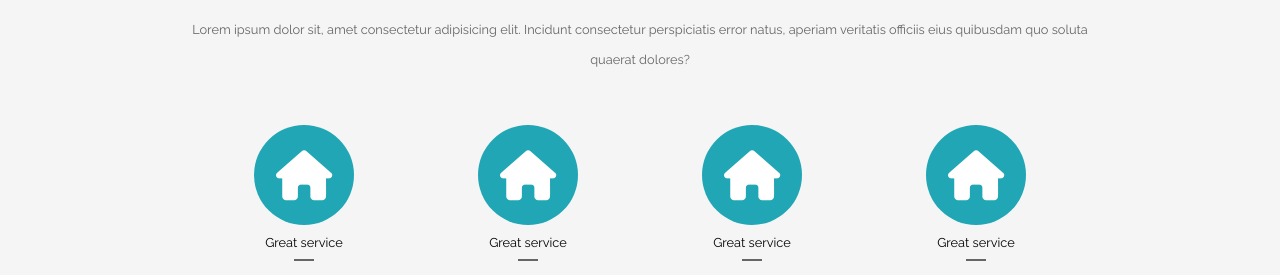
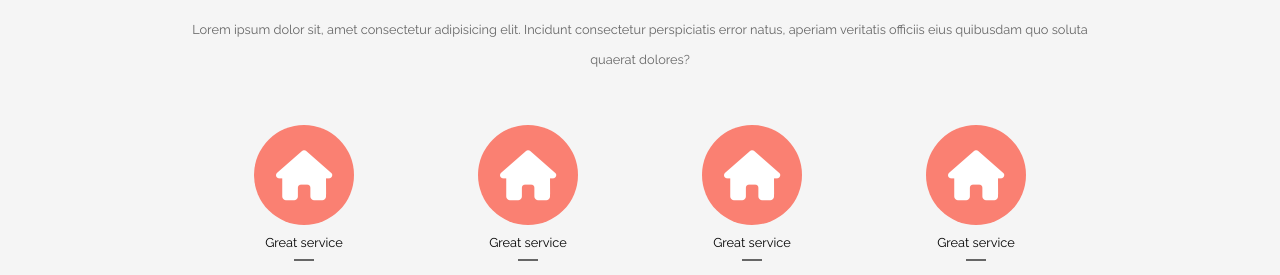
Before and after one commit to AnotherDebug/proj-html-vuejs, a Vue app: page / in a window 1280 px wide. Shown: the part 2760-3035 px from the top of the page. Built offline with nearby package versions, Linux system fonts and the light colour scheme.

Commit message:
[UPDATE]: CardValues component

```diff
--- a/src/components/partials/CardValues.vue
+++ b/src/components/partials/CardValues.vue
@@ -9,10 +9,10 @@ export default {
     <div class="col">
         <div class="card d-flex ">
             <div class="heading">
-                <div class="logo">
+                <div class="logo" style="background-color: salmon;">
                     <i class="fa-solid fa-house fa-2xl"></i>
                 </div>
-                <p>Great service</p>
+                <p class="title">Great service</p>
             </div>
             <div class="info">
                 <p>Lorem ipsum dolor, sit amet consectetur adipisicing elit. Numquam expedita molestiae
@@ -42,7 +42,6 @@ export default {
                 width: 100px;
                 height: 100px;
                 font-size: 25px;
-                background-color: $darkTurquoise-color;
                 border-radius: 50%;
                 line-height: 100px;
 
@@ -69,7 +68,7 @@ export default {
             }
 
             &:hover .logo {
-                background-color: $yellow-color;
+                background-color: $yellow-color !important;
                 transition: 0.5s;
                 transform: scale(0.9);
                 cursor: pointer;
@@ -92,4 +91,9 @@ export default {
         }
     }
 }
+.col:nth-child(2) {
+                    .logo {
+                        background-color: $dodgerBlue-color;
+                    }
+                }
 </style>
```
Also changed, not shown: public/project1-featured-294276386.jpg (renamed from src/assets/images/project1-featured-294276386.jpg).
